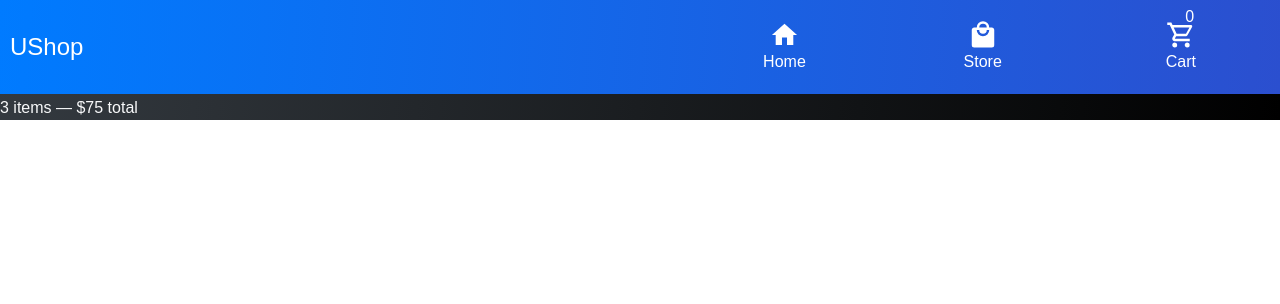
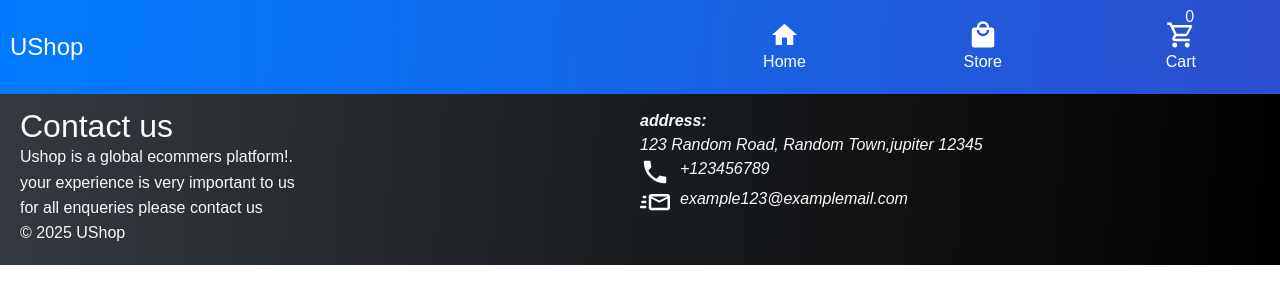
Before and after one commit to VoidOfMaya/shopping-cart-rct, a React (Vite) app: page / in a window 1280 px wide. Shown: the top 304 px of the page. Built offline with nearby package versions, Linux system fonts and the light colour scheme.

Commit message:
feat(footer)style and center infro

```diff
--- a/src/component/footer/footer.jsx
+++ b/src/component/footer/footer.jsx
@@ -1,24 +1,32 @@
 import style from './footer.module.css'
+import mailSvg from '/src/assets/email-fast-outline.svg'
+import phoneSvg from '/src/assets/phone (1).svg'
 const Footer =()=>{
     return(
         <footer>
-            <div className={style.footerContainer}>
-                <div className={style.brand}>© 2025 MyShop</div>
-                <div className={style.links}>
-                    <a href="#">Home</a>
-                    <a href="#">Store</a>
-                    <a href="#">Cart</a>
-                    <a href="#">About</a>
+            <div className={style.compContainer}>
+                <div className={style.footerContainer}>
+                    <h1 >Contact us</h1>
+                    <p >
+                        Ushop is a global ecommers platform!.<br/>
+                        your experience is very important to us<br/>
+                        for all enqueries please contact us</p>
+                    <div className={style.brand}>© 2025 UShop</div>
+
                 </div>
-                <div className={style.social}>
-                    <a href="#">FB</a>
-                    <a href="#">TW</a>
-                    <a href="#">IG</a>
-                </div>
-                <div className={style.cartSummary}>
-                    3 items — $75 total
+                <div>
+                    <address>
+                        <b>address:</b> 123 Random Road, Random Town,jupiter 12345<br/>
+                        <div className={style.footerContact} aria-label='Phone info:'>
+                        <img className={style.footerIcon} src={phoneSvg} alt="Phone:" /> +123456789<br/>
+                        </div>
+                        <div className={style.footerContact} aria-label='Mail info:'>
+                        <img className={style.footerIcon} src={mailSvg} alt="Mail:" /> example123@examplemail.com
+                        </div>
+                    </address>
                 </div>
             </div>
+
         </footer>
     )
 }
--- a/src/component/footer/footer.module.css
+++ b/src/component/footer/footer.module.css
@@ -1,12 +1,30 @@
 footer{
-    display: grid;
-    flex-direction: column;
     background: #343A40;
     background: linear-gradient(94deg,rgba(52, 58, 64, 1) 0%, rgba(0, 0, 0, 1) 100%);
+    transform: translateY(65px);
+}
+.compContainer{
+    justify-items: center;
+    justify-self: center;
+    display: grid;
+    grid-template-rows: 1fr;
+    grid-template-columns: 1fr 1fr;
     color: #F8F9FA;
+    padding: 20px;
+    max-width: 1500px;
+}
+.footerContainer{
 
 }
-.footerContainer{
+.footerContact{
     display: grid;
-    justify-self: center;
+    grid-template-columns: auto 1fr;
+    grid-template-rows: 1fr ;
+
 }
+.footerIcon{
+    filter: invert(1);
+    height: 30px;
+    width: 30px;
+    margin-right: 10px;
+}
```
Also changed, not shown: src/assets/email-fast-outline.svg (added), src/assets/phone (1).svg (added).
